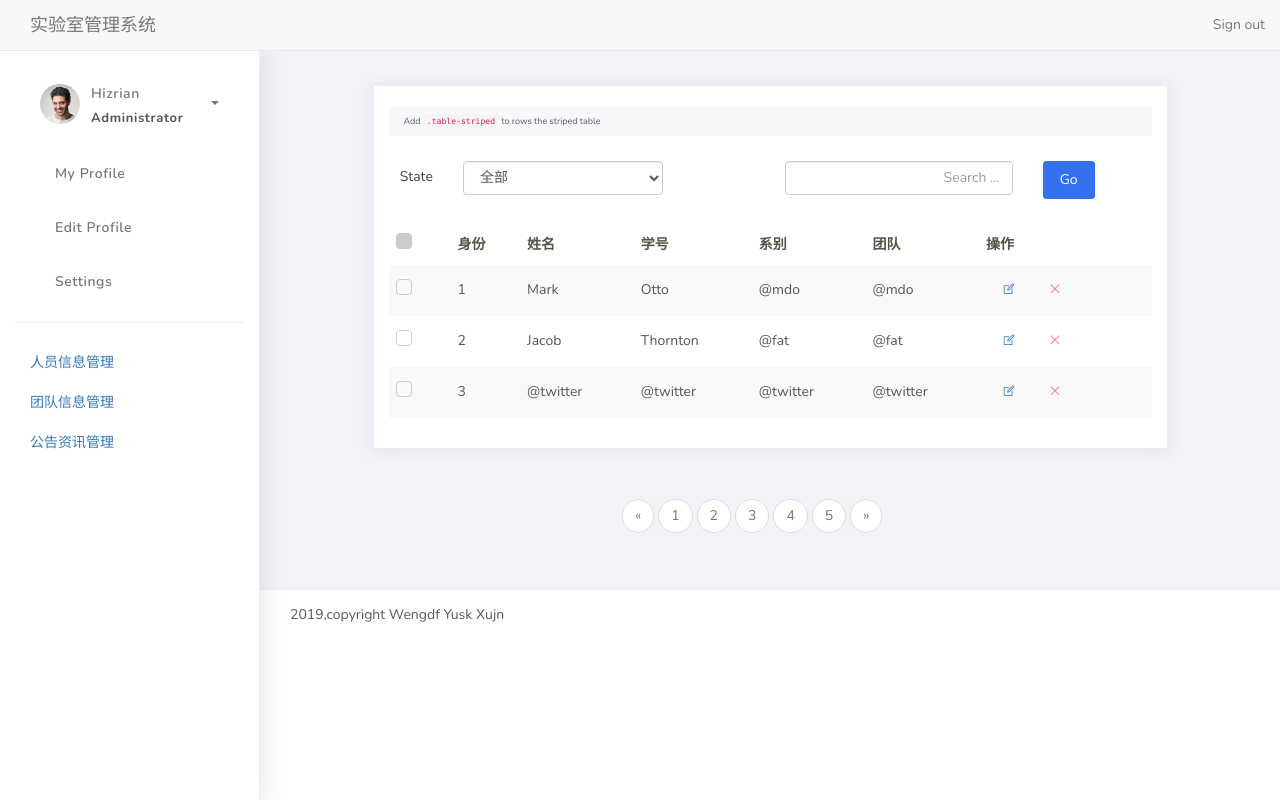
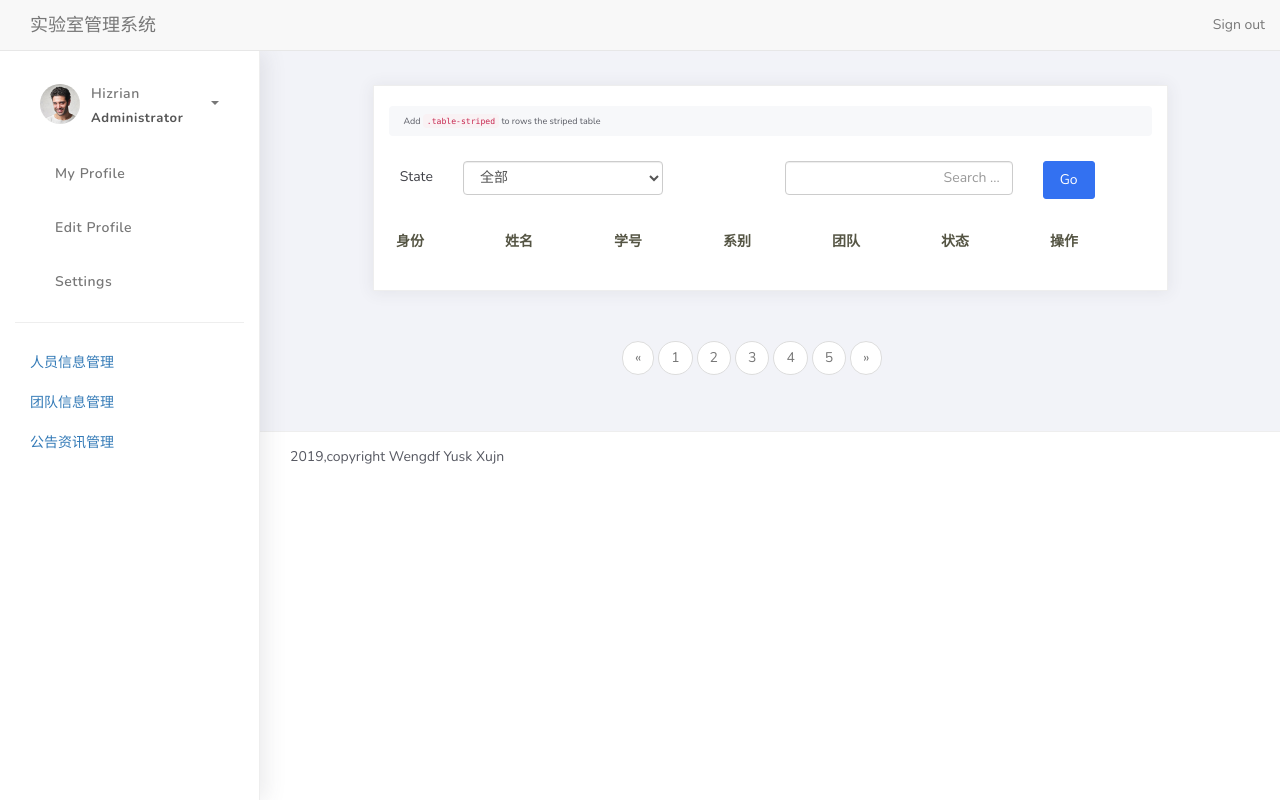
Before and after one commit to xjnnb/webwork, a PHP site: page /assets/common/main.html in a window 1280 px wide. Run offline with PHP 8.4, Linux system fonts and the light colour scheme; lists and menus that the app fills with data are empty; some libraries are stand-ins or nearby versions.

Commit message:
edit update

```diff
--- /dev/null
+++ b/assets/common/edit.php
@@ -0,0 +1,3 @@
+<?php
+
+include "connect.php";
--- a/assets/common/main.html
+++ b/assets/common/main.html
@@ -121,99 +121,19 @@
                                             <table class="table table-striped mt-3">
                                                 <thead>
                                                 <tr>
-                                                    <th scope="col">
-                                                        <div class="form-check">
-                                                            <label class="form-check-label">
-                                                                <input class="form-check-input  select-all-checkbox" type="checkbox" data-select="checkbox" data-target=".task-select">
-                                                                <span class="form-check-sign"></span>
-                                                            </label>
-                                                        </div>
-                                                    </th>
                                                     <th scope="col">身份</th>
                                                     <th scope="col">姓名</th>
                                                     <th scope="col">学号</th>
                                                     <th scope="col">系别</th>
                                                     <th scope="col">团队</th>
+                                                    <th scope="col">状态</th>
                                                     <th scope="col">操作</th>
                                                 </tr>
                                                 </thead>
                                                 <tbody id="selectInfoTable">
-                                                <tr>
-                                                    <td>
-                                                        <div class="form-check">
-                                                            <label class="form-check-label">
-                                                                <input class="form-check-input task-select" type="checkbox">
-                                                                <span class="form-check-sign"></span>
-                                                            </label>
-                                                        </div>
-                                                    </td>
-                                                    <td>1</td>
-                                                    <td>Mark</td>
-                                                    <td>Otto</td>
-                                                    <td>@mdo</td>
-                                                    <td>@mdo</td>
-                                                    <td>
-                                                        <div class="form-button-action">
-                                                        <button type="button" data-toggle="tooltip" title="" class="btn btn-link <btn-simple-primary" data-original-title="Edit Task">
-                                                            <i class="la la-edit"></i>
-                                                        </button>
-                                                        <button type="button" data-toggle="tooltip" title="" class="btn btn-link btn-simple-danger" data-original-title="Remove">
-                                                            <i class="la la-times"></i>
-                                                        </button>
-                                                        </div>
-                                                    </td>
-                                                </tr>
-                                                <tr>
-                                                    <td>
-                                                        <div class="form-check">
-                                                            <label class="form-check-label">
-                                                                <input class="form-check-input task-select" type="checkbox">
-                                                                <span class="form-check-sign"></span>
-                                                            </label>
-                                                        </div>
-                                                    </td>
-                                                    <td>2</td>
-                                                    <td>Jacob</td>
-                                                    <td>Thornton</td>
-                                                    <td>@fat</td>
-                                                    <td>@fat</td>
-                                                    <td>
-                                                        <div class="form-button-action">
-                                                            <button type="button" data-toggle="tooltip" title="" class="btn btn-link <btn-simple-primary" data-original-title="Edit Task">
-                                                                <i class="la la-edit"></i>
-                                                            </button>
-                                                            <button type="button" data-toggle="tooltip" title="" class="btn btn-link btn-simple-danger" data-original-title="Remove">
-                                                                <i class="la la-times"></i>
-                                                            </button>
-                                                        </div>
-                                                    </td>
-                                                </tr>
-                                                <tr>
-                                                    <td>
-                                                        <div class="form-check">
-                                                            <label class="form-check-label">
-                                                                <input class="form-check-input task-select" type="checkbox">
-                                                                <span class="form-check-sign"></span>
-                                                            </label>
-                                                        </div>
-                                                    </td>
-                                                    <td>3</td>
-<!--                                                    <td colspan="2">Larry the Bird</td>-->
-                                                    <td>@twitter</td>
-                                                    <td>@twitter</td>
-                                                    <td>@twitter</td>
-                                                    <td>@twitter</td>
-                                                    <td>
-                                                        <div class="form-button-action">
-                                                            <button type="button" data-toggle="tooltip" title="" class="btn btn-link <btn-simple-primary" data-original-title="Edit Task">
-                                                                <i class="la la-edit"></i>
-                                                            </button>
-                                                            <button type="button" data-toggle="tooltip" title="" class="btn btn-link btn-simple-danger" data-original-title="Remove">
-                                                                <i class="la la-times"></i>
-                                                            </button>
-                                                        </div>
-                                                    </td>
-                                                </tr>
+
+
+
                                                 </tbody>
                                             </table>
                                         </div>
--- a/assets/js/main.js
+++ b/assets/js/main.js
@@ -15,26 +15,24 @@ $(document).ready(function(){
              console.log(json.length);
              console.log(json);
             for(var i = 0 ; i<json.length;i++){
+                if(json[i].state==1){
+                    json[i].state="已审核";
+                }else{
+                    json[i].state="未审核";
+                }
                 html+='<tr>';
-                html+="              <td>\n" +
-                    "                                                        <div class=\"form-check\">\n" +
-                    "                                                            <label class=\"form-check-label\">\n" +
-                    "                                                                <input class=\"form-check-input task-select\" type=\"checkbox\">\n" +
-                    "                                                                <span class=\"form-check-sign\"></span>\n" +
-                    "                                                            </label>\n" +
-                    "                                                        </div>\n" +
-                    "                                                    </td>";
                 html+="<td>"+json[i].statue+"</td>"
                     +"<td>"+json[i].name+"</td>"
                     +"<td>"+json[i].id+"</td>"
                     +"<td>"+json[i].dept+"</td>"
-                    +"<td>"+json[i].team+"</td>";
+                    +"<td>"+json[i].team+"</td>"
+                    +"<td>"+json[i].state+"</td>";
                 html+='<td>\n' +
 '                                                        <div class="form-button-action">\n' +
-'                                                        <button type="button" data-toggle="tooltip" title="" class="btn btn-link <btn-simple-primary" data-original-title="Edit Task">\n' +
+'                                                        <button type="button" data-toggle="tooltip" title="" class="btn btn-link <btn-simple-primary" data-original-title="Edit Task" id="editBtn">\n' +
 '                                                            <i class="la la-edit"></i>\n' +
 '                                                        </button>\n' +
-'                                                        <button type="button" data-toggle="tooltip" title="" class="btn btn-link btn-simple-danger" data-original-title="Remove">\n' +
+'                                                        <button type="button" data-toggle="tooltip" title="" class="btn btn-link btn-simple-danger" data-original-title="Remove" id="deleteBtn">\n' +
 '                                                            <i class="la la-times"></i>\n' +
 '                                                        </button>\n' +
 '                                                        </div>\n' +
```
Also changed, not shown: assets/common/billboard.php (+5 -6 lines), assets/common/connect.php (added, +9 -0 lines), assets/common/login.php (+3 -9 lines), assets/common/main.php (+5 -10 lines), assets/common/signup.php (+1 -15 lines), assets/js/edit.js (added, +75 -0 lines).
